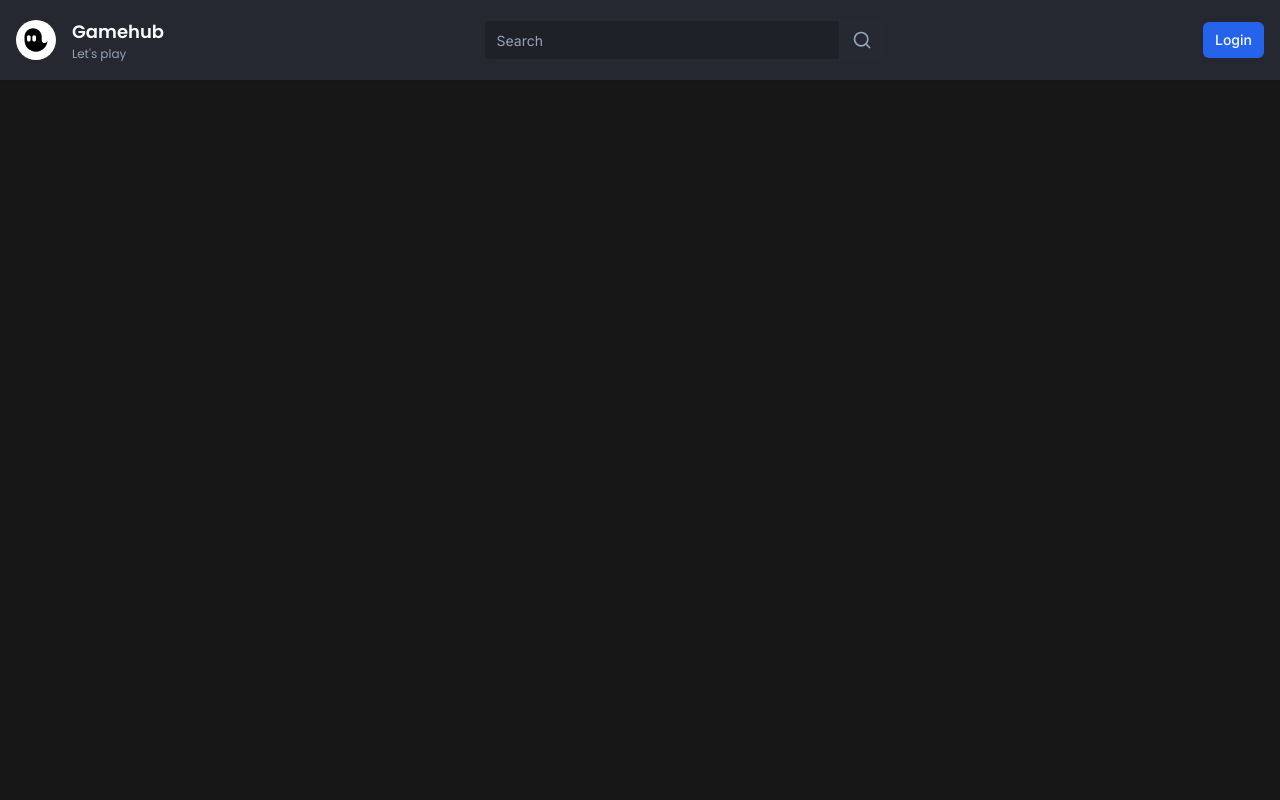
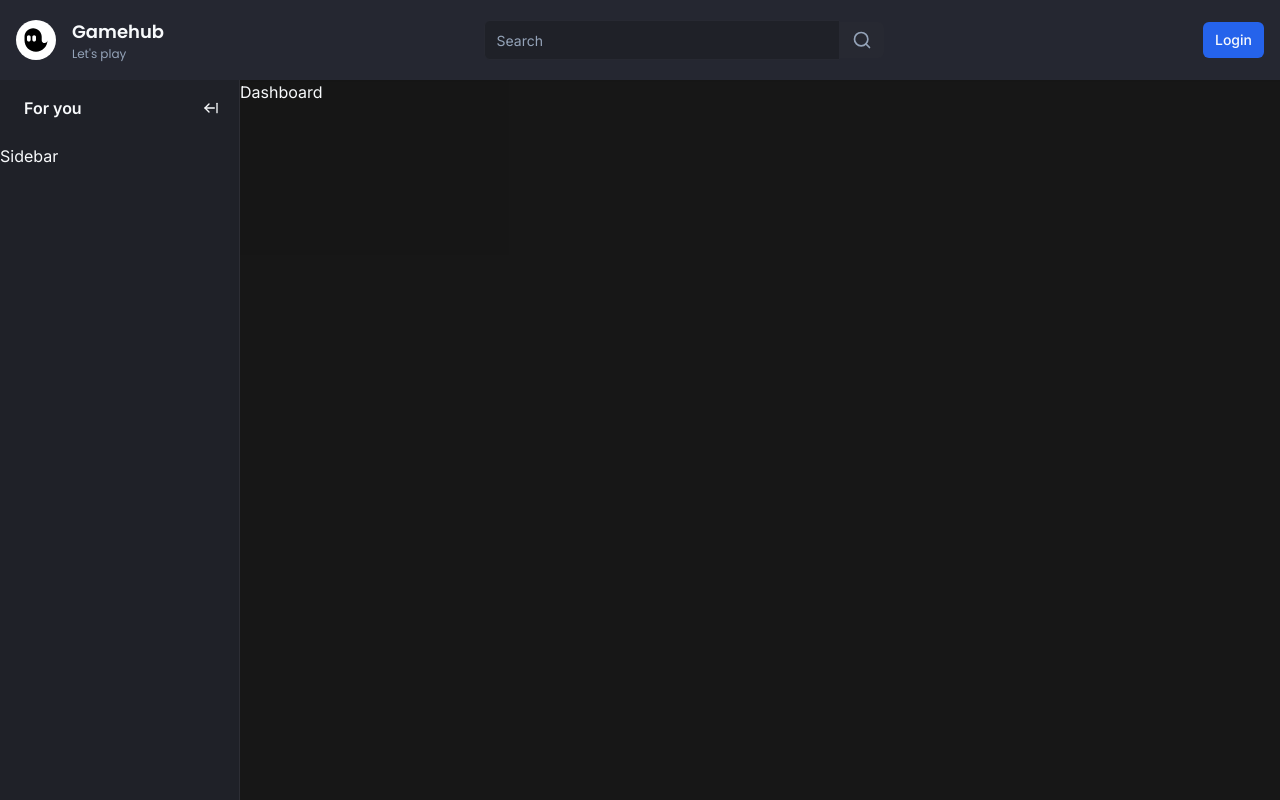
Before and after one commit to MichaelFrieze/livestream-nextjs, a Next.js app: page / in a window 1280 px wide. Built offline with nearby package versions, Linux system fonts and the light colour scheme; no server answers.

Commit message:
feat: add collapsible sidebar

```diff
--- /dev/null
+++ b/app/(browse)/_components/container.tsx
@@ -0,0 +1,32 @@
+"use client";
+
+import { useEffect } from "react";
+import { useMediaQuery } from "usehooks-ts";
+
+import { cn } from "@/lib/utils";
+import { useSidebar } from "@/store/use-sidebar";
+
+interface ContainerProps {
+  children: React.ReactNode;
+}
+
+export const Container = ({ children }: ContainerProps) => {
+  const matches = useMediaQuery("(max-width: 1024px)");
+  const { collapsed, onCollapse, onExpand } = useSidebar((state) => state);
+
+  useEffect(() => {
+    if (matches) {
+      onCollapse();
+    } else {
+      onExpand();
+    }
+  }, [matches, onCollapse, onExpand]);
+
+  return (
+    <div
+      className={cn("flex-1", collapsed ? "ml-[70px]" : "ml-[70px] lg:ml-60")}
+    >
+      {children}
+    </div>
+  );
+};
--- /dev/null
+++ b/app/(browse)/_components/sidebar/index.tsx
@@ -0,0 +1,19 @@
+import { Wrapper } from "./wrapper";
+import { Toggle, ToggleSkeleton } from "./toggle";
+
+export const Sidebar = async () => {
+  return (
+    <Wrapper>
+      <Toggle />
+      <div className="space-y-4 pt-4 lg:pt-0">Sidebar</div>
+    </Wrapper>
+  );
+};
+
+export const SidebarSkeleton = () => {
+  return (
+    <aside className="fixed left-0 z-50 flex h-full w-[70px] flex-col border-r border-[#2D2E35] bg-background lg:w-60">
+      <ToggleSkeleton />
+    </aside>
+  );
+};
--- /dev/null
+++ b/app/(browse)/_components/sidebar/toggle.tsx
@@ -0,0 +1,51 @@
+"use client";
+
+import { ArrowLeftFromLine, ArrowRightFromLine } from "lucide-react";
+
+import { Hint } from "@/components/hint";
+import { Button } from "@/components/ui/button";
+import { useSidebar } from "@/store/use-sidebar";
+import { Skeleton } from "@/components/ui/skeleton";
+
+export const Toggle = () => {
+  const { collapsed, onExpand, onCollapse } = useSidebar((state) => state);
+
+  const label = collapsed ? "Expand" : "Collapse";
+
+  return (
+    <>
+      {collapsed && (
+        <div className="mb-4 hidden w-full items-center justify-center pt-4 lg:flex">
+          <Hint label={label} side="right" asChild>
+            <Button onClick={onExpand} variant="ghost" className="h-auto p-2">
+              <ArrowRightFromLine className="h-4 w-4" />
+            </Button>
+          </Hint>
+        </div>
+      )}
+      {!collapsed && (
+        <div className="mb-2 flex w-full items-center p-3 pl-6">
+          <p className="font-semibold text-primary">For you</p>
+          <Hint label={label} side="right" asChild>
+            <Button
+              onClick={onCollapse}
+              className="ml-auto h-auto p-2"
+              variant="ghost"
+            >
+              <ArrowLeftFromLine className="h-4 w-4" />
+            </Button>
+          </Hint>
+        </div>
+      )}
+    </>
+  );
+};
+
+export const ToggleSkeleton = () => {
+  return (
+    <div className="mb-2 hidden w-full items-center justify-between p-3 pl-6 lg:flex">
+      <Skeleton className="h-6 w-[100px]" />
+      <Skeleton className="h-6 w-6" />
+    </div>
+  );
+};
--- /dev/null
+++ b/app/(browse)/_components/sidebar/wrapper.tsx
@@ -0,0 +1,23 @@
+"use client";
+
+import { cn } from "@/lib/utils";
+import { useSidebar } from "@/store/use-sidebar";
+
+interface WrapperProps {
+  children: React.ReactNode;
+}
+
+export const Wrapper = ({ children }: WrapperProps) => {
+  const { collapsed } = useSidebar((state) => state);
+
+  return (
+    <aside
+      className={cn(
+        "fixed left-0 z-50 flex h-full w-60 flex-col border-r border-[#2D2E35] bg-background",
+        collapsed && "w-[70px]",
+      )}
+    >
+      {children}
+    </aside>
+  );
+};
--- a/app/(browse)/layout.tsx
+++ b/app/(browse)/layout.tsx
@@ -1,10 +1,19 @@
+import { Suspense } from "react";
+
 import { Navbar } from "./_components/navbar";
+import { Container } from "./_components/container";
+import { Sidebar, SidebarSkeleton } from "./_components/sidebar";
 
 const BrowseLayout = ({ children }: { children: React.ReactNode }) => {
   return (
     <>
       <Navbar />
-      <div className="flex h-full pt-20"></div>
+      <div className="flex h-full pt-20">
+        <Suspense fallback={<SidebarSkeleton />}>
+          <Sidebar />
+        </Suspense>
+        <Container>{children}</Container>
+      </div>
     </>
   );
 };
--- /dev/null
+++ b/components/hint.tsx
@@ -0,0 +1,31 @@
+import {
+  Tooltip,
+  TooltipContent,
+  TooltipProvider,
+  TooltipTrigger,
+} from "@/components/ui/tooltip";
+
+interface HintProps {
+  label: string;
+  children: React.ReactNode;
+  asChild?: boolean;
+  side?: "top" | "bottom" | "left" | "right";
+  align?: "start" | "center" | "end";
+}
+
+export const Hint = ({ label, children, asChild, side, align }: HintProps) => {
+  return (
+    <TooltipProvider>
+      <Tooltip delayDuration={0}>
+        <TooltipTrigger asChild={asChild}>{children}</TooltipTrigger>
+        <TooltipContent
+          className="bg-white text-black"
+          side={side}
+          align={align}
+        >
+          <p className="font-semibold">{label}</p>
+        </TooltipContent>
+      </Tooltip>
+    </TooltipProvider>
+  );
+};
--- /dev/null
+++ b/components/ui/skeleton.tsx
@@ -0,0 +1,15 @@
+import { cn } from "@/lib/utils"
+
+function Skeleton({
+  className,
+  ...props
+}: React.HTMLAttributes<HTMLDivElement>) {
+  return (
+    <div
+      className={cn("animate-pulse rounded-md bg-muted", className)}
+      {...props}
+    />
+  )
+}
+
+export { Skeleton }
--- /dev/null
+++ b/components/ui/tooltip.tsx
@@ -0,0 +1,30 @@
+"use client"
+
+import * as React from "react"
+import * as TooltipPrimitive from "@radix-ui/react-tooltip"
+
+import { cn } from "@/lib/utils"
+
+const TooltipProvider = TooltipPrimitive.Provider
+
+const Tooltip = TooltipPrimitive.Root
+
+const TooltipTrigger = TooltipPrimitive.Trigger
+
+const TooltipContent = React.forwardRef<
+  React.ElementRef<typeof TooltipPrimitive.Content>,
+  React.ComponentPropsWithoutRef<typeof TooltipPrimitive.Content>
+>(({ className, sideOffset = 4, ...props }, ref) => (
+  <TooltipPrimitive.Content
+    ref={ref}
+    sideOffset={sideOffset}
+    className={cn(
+      "z-50 overflow-hidden rounded-md border bg-popover px-3 py-1.5 text-sm text-popover-foreground shadow-md animate-in fade-in-0 zoom-in-95 data-[state=closed]:animate-out data-[state=closed]:fade-out-0 data-[state=closed]:zoom-out-95 data-[side=bottom]:slide-in-from-top-2 data-[side=left]:slide-in-from-right-2 data-[side=right]:slide-in-from-left-2 data-[side=top]:slide-in-from-bottom-2",
+      className
+    )}
+    {...props}
+  />
+))
+TooltipContent.displayName = TooltipPrimitive.Content.displayName
+
+export { Tooltip, TooltipTrigger, TooltipContent, TooltipProvider }
--- a/package.json
+++ b/package.json
@@ -13,6 +13,7 @@
     "@clerk/themes": "^1.7.9",
     "@prisma/client": "^5.7.0",
     "@radix-ui/react-slot": "^1.0.2",
+    "@radix-ui/react-tooltip": "^1.0.7",
     "class-variance-authority": "^0.7.0",
     "clsx": "^2.0.0",
     "lucide-react": "^0.294.0",
@@ -23,7 +24,9 @@
     "react-dom": "^18",
     "svix": "^1.15.0",
     "tailwind-merge": "^2.1.0",
-    "tailwindcss-animate": "^1.0.7"
+    "tailwindcss-animate": "^1.0.7",
+    "usehooks-ts": "^2.9.1",
+    "zustand": "^4.4.7"
   },
   "devDependencies": {
     "@types/node": "^20",
--- /dev/null
+++ b/store/use-sidebar.ts
@@ -0,0 +1,13 @@
+import { create } from "zustand";
+
+interface SidebarStore {
+  collapsed: boolean;
+  onExpand: () => void;
+  onCollapse: () => void;
+}
+
+export const useSidebar = create<SidebarStore>((set) => ({
+  collapsed: false,
+  onExpand: () => set(() => ({ collapsed: false })),
+  onCollapse: () => set(() => ({ collapsed: true })),
+}));
```
Also changed, not shown: 1 other file (tests, documents, lock files or other folders).
